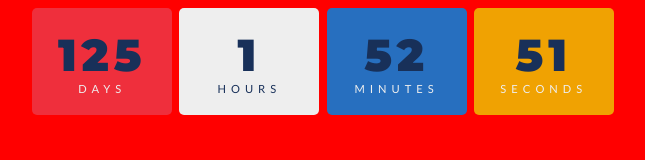
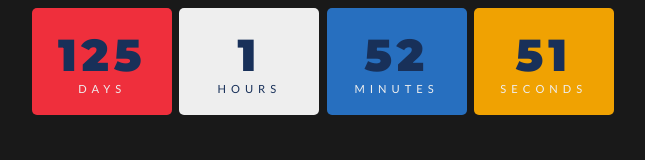
Before and after one commit to nlizcano/notion_widgets_countdown, a plain HTML site: page index.html in a window 1280 px wide. Shown: the whole page, without its empty margins (317-962 px from the left). Drawn offline with Linux system fonts and the light colour scheme.

Commit message:
Update index.html

```diff
--- a/index.html
+++ b/index.html
@@ -8,7 +8,7 @@
     <style>
 
 body{
-    background-color: red;
+    background-color: #191919;
 }
 
 #timer {
```
